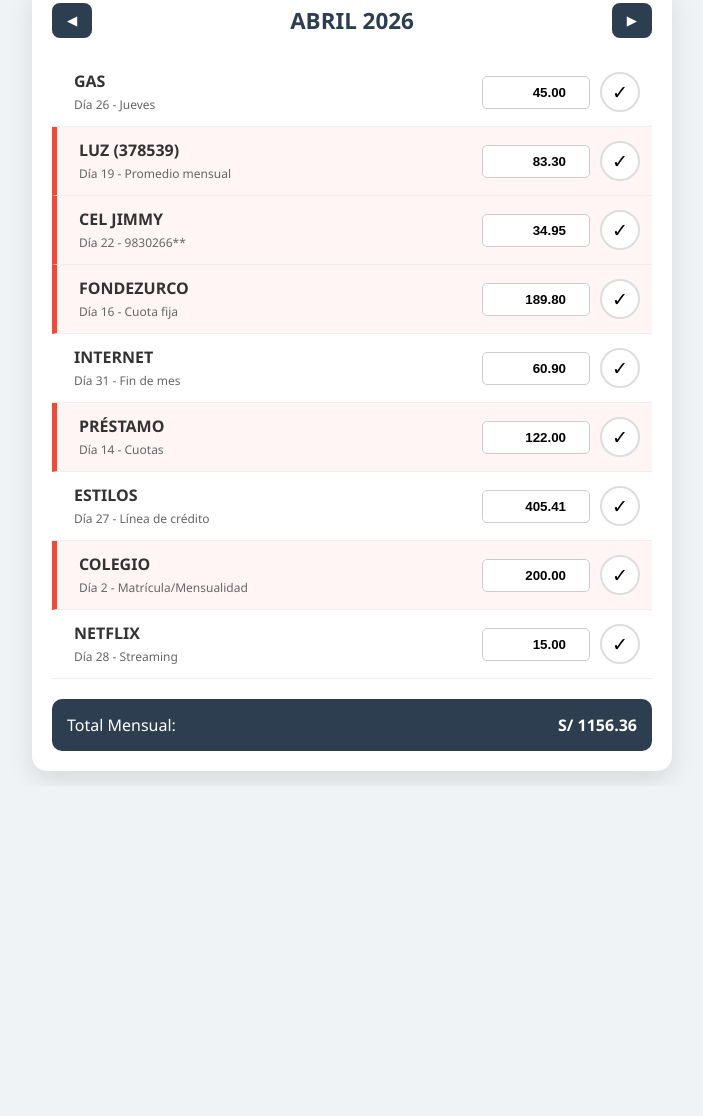
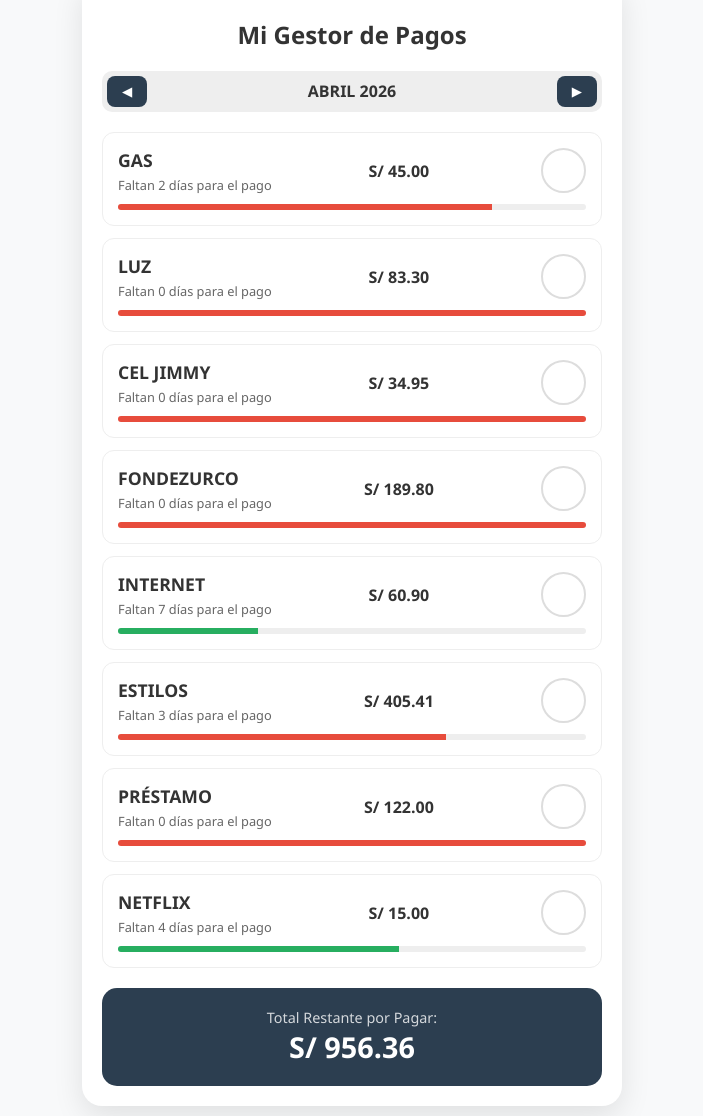
Before and after one commit to jack-pureq/Reportes-, a plain HTML site: page index.html in a window 1280 px wide. Shown: the part 32-1148 px from the top of the page, without its empty margins (288-991 px from the left). Before the commit the page ends 818 px from the top, so only its background shows below. Drawn offline with Linux system fonts and the light colour scheme.

Commit message:
Update index.html

```diff
--- a/index.html
+++ b/index.html
@@ -3,160 +3,170 @@
 <head>
     <meta charset="UTF-8">
     <meta name="viewport" content="width=device-width, initial-scale=1.0">
-    <title>Gestor de Pagos Jimmy</title>
+    <title>Gestor de Pagos Jimmy V2</title>
     <style>
         :root {
             --primary: #2c3e50;
             --accent: #27ae60;
-            --warning: #e67e22;
-            --danger: #e74c3c;
-            --bg: #f0f3f5;
+            --bg: #f8f9fa;
+            --text: #333;
         }
-        body { font-family: 'Segoe UI', sans-serif; background: var(--bg); margin: 0; padding: 15px; }
-        .container { max-width: 600px; margin: auto; background: white; padding: 20px; border-radius: 15px; box-shadow: 0 10px 25px rgba(0,0,0,0.1); }
+        body { font-family: 'Segoe UI', Tahoma, Geneva, Verdana, sans-serif; background: var(--bg); color: var(--text); margin: 0; padding: 10px; }
+        .container { max-width: 500px; margin: auto; background: white; padding: 20px; border-radius: 20px; box-shadow: 0 10px 30px rgba(0,0,0,0.1); }
 
-        .header-nav { display: flex; justify-content: space-between; align-items: center; margin-bottom: 20px; }
-        .btn-nav { background: var(--primary); color: white; border: none; padding: 10px 15px; border-radius: 8px; cursor: pointer; }
+        /* Header y Navegación */
+        .header { text-align: center; margin-bottom: 20px; }
+        .nav-mes { display: flex; justify-content: space-between; align-items: center; background: #eee; border-radius: 10px; padding: 5px; }
+        .btn-nav { border: none; background: var(--primary); color: white; padding: 8px 15px; border-radius: 8px; cursor: pointer; }
 
-        h2 { margin: 0; color: var(--primary); font-size: 1.4em; }
+        /* Tarjeta de Servicio */
+        .pago-card {
+            background: #fff;
+            border: 1px solid #eee;
+            border-radius: 12px;
+            padding: 15px;
+            margin-bottom: 12px;
+            transition: all 0.3s ease;
+            position: relative;
+        }
+        .pago-card.pagado { opacity: 0.6; border-left: 5px solid var(--accent); }
+        .pago-header { display: flex; justify-content: space-between; align-items: center; }
 
-        .pago-card {
-            display: flex;
-            justify-content: space-between;
-            align-items: center;
-            padding: 12px;
-            border-bottom: 1px solid #eee;
-            transition: 0.3s;
+        .info-txt { display: flex; flex-direction: column; }
+        .nombre { font-weight: bold; font-size: 1.1em; }
+        .fecha-guia { font-size: 0.8em; color: #666; margin-top: 4px; }
+
+        /* Barra de Tiempo */
+        .progreso-container { background: #eee; height: 6px; border-radius: 3px; margin-top: 10px; overflow: hidden; }
+        .progreso-bar { height: 100%; background: var(--accent); transition: width 0.5s; }
+        .progreso-bar.urgente { background: #e74c3c; }
+
+        /* Botón Check */
+        .btn-check {
+            width: 45px; height: 45px; border-radius: 50%; border: 2px solid #ddd;
+            background: white; cursor: pointer; font-size: 1.2em; display: flex; align-items: center; justify-content: center;
         }
-        .pago-card.vencido { border-left: 5px solid var(--danger); background: #fff5f5; }
+        .btn-check.activo { background: var(--accent); color: white; border-color: var(--accent); }
 
-        .info { flex-grow: 1; margin-left: 10px; }
-        .nombre { font-weight: bold; display: block; color: #333; }
-        .detalle { font-size: 0.75em; color: #666; }
-
-        .monto-input {
-            width: 90px;
-            padding: 8px;
-            border: 1px solid #ccc;
-            border-radius: 5px;
-            text-align: right;
-            font-weight: bold;
-            margin-right: 10px;
+        /* Resumen Final */
+        .resumen-footer {
+            margin-top: 20px; padding: 20px; background: var(--primary);
+            color: white; border-radius: 15px; text-align: center;
         }
-
-        .btn-check {
-            width: 40px;
-            height: 40px;
-            border-radius: 50%;
-            border: 2px solid #ddd;
-            background: white;
-            cursor: pointer;
-            font-size: 1.2em;
-        }
-        .btn-check.pagado {
-            background: var(--accent);
-            border-color: var(--accent);
-            color: white;
-        }
-
-        .resumen {
-            margin-top: 20px;
-            padding: 15px;
-            background: var(--primary);
-            color: white;
-            border-radius: 10px;
-            display: flex;
-            justify-content: space-between;
-            align-items: center;
-        }
+        .mensaje-exito { display: none; background: #d4edda; color: #155724; padding: 15px; border-radius: 10px; margin-top: 10px; font-weight: bold; }
     </style>
 </head>
 <body>
 
 <div class="container">
-    <div class="header-nav">
-        <button class="btn-nav" onclick="cambiarMes(-1)">◀</button>
-        <h2 id="mes-actual">ABRIL 2026</h2>
-        <button class="btn-nav" onclick="cambiarMes(1)">▶</button>
+    <div class="header">
+        <h2>Mi Gestor de Pagos</h2>
+        <div class="nav-mes">
+            <button class="btn-nav" onclick="cambiarMes(-1)">◀</button>
+            <span id="label-mes" style="font-weight: bold;">ABRIL 2026</span>
+            <button class="btn-nav" onclick="cambiarMes(1)">▶</button>
+        </div>
     </div>
 
-    <div id="lista-servicios">
-        </div>
+    <div id="lista-servicios"></div>
 
-    <div class="resumen">
-        <span>Total Mensual:</span>
-        <strong id="total-monto">S/ 0.00</strong>
+    <div class="resumen-footer">
+        <div style="font-size: 0.9em; opacity: 0.8;">Total Restante por Pagar:</div>
+        <div id="total-restante" style="font-size: 1.8em; font-weight: bold;">S/ 0.00</div>
+    </div>
+
+    <div id="mensaje-exito" class="mensaje-exito">
+        ¡Excelente Jimmy! Has cumplido con todos tus pagos de este mes. 🎯✅
     </div>
 </div>
 
 <script>
-    // Lista de servicios basada en tus cuadernos
-    const serviciosBase = [
-        { nombre: "GAS", dia: 26, monto: 45.00, detalle: "Jueves" },
-        { nombre: "LUZ (378539)", dia: 19, monto: 83.30, detalle: "Promedio mensual" },
-        { nombre: "CEL JIMMY", dia: 22, monto: 34.95, detalle: "9830266**" },
-        { nombre: "FONDEZURCO", dia: 16, monto: 189.80, detalle: "Cuota fija" },
-        { nombre: "INTERNET", dia: 31, monto: 60.90, detalle: "Fin de mes" },
-        { nombre: "PRÉSTAMO", dia: 14, monto: 122.00, detalle: "Cuotas" },
-        { nombre: "ESTILOS", dia: 27, monto: 405.41, detalle: "Línea de crédito" },
-        { nombre: "COLEGIO", dia: 2, monto: 200.00, detalle: "Matrícula/Mensualidad" },
-        { nombre: "NETFLIX", dia: 28, monto: 15.00, detalle: "Streaming" }
+    // Configuración de servicios con intervalos (frecuencia en días)
+    const servicios = [
+        { id: 1, nombre: "GAS", monto: 45.00, diaVence: 26, frecuencia: 30 },
+        { id: 2, nombre: "LUZ", monto: 83.30, diaVence: 19, frecuencia: 30 },
+        { id: 3, nombre: "CEL JIMMY", monto: 34.95, diaVence: 22, frecuencia: 30 },
+        { id: 4, nombre: "FONDEZURCO", monto: 189.80, diaVence: 16, frecuencia: 30 },
+        { id: 5, nombre: "INTERNET", monto: 60.90, diaVence: 31, frecuencia: 30 },
+        { id: 6, nombre: "ESTILOS", monto: 405.41, diaVence: 27, frecuencia: 30 },
+        { id: 7, nombre: "PRÉSTAMO", monto: 122.00, diaVence: 14, frecuencia: 15 }, // Ejemplo quincenal
+        { id: 8, nombre: "NETFLIX", monto: 15.00, diaVence: 28, frecuencia: 30 }
     ];
 
-    let fechaApp = new Date(2026, 3, 1); // Empezamos en Abril 2026
+    let mesActual = new Date().getMonth();
+    let pagosRealizados = {}; // Para guardar qué se pagó en cada mes
 
-    function renderizar() {
-        const contenedor = document.getElementById('lista-servicios');
-        const mesTxt = document.getElementById('mes-actual');
-        const meses = ["ENERO", "FEBRERO", "MARZO", "ABRIL", "MAYO", "JUNIO", "JULIO", "AGOSTO", "SEPTIEMBRE", "OCTUBRE", "NOVIEMBRE", "DICIEMBRE"];
+    function render() {
+        const listado = document.getElementById('lista-servicios');
+        listado.innerHTML = '';
+        let sumaRestante = 0;
+        let todosPagados = true;
 
-        mesTxt.innerText = `${meses[fechaApp.getMonth()]} ${fechaApp.getFullYear()}`;
-        contenedor.innerHTML = "";
-        let total = 0;
+        const hoy = new Date().getDate();
 
-        serviciosBase.forEach(s => {
-            total += s.monto;
-            const hoy = new Date().getDate();
-            const esVencido = (s.dia < hoy);
+        servicios.forEach(s => {
+            const idCompuesto = `${mesActual}-${s.id}`;
+            const estaPagado = pagosRealizados[idCompuesto] || false;
 
-            contenedor.innerHTML += `
-                <div class="pago-card ${esVencido ? 'vencido' : ''}">
-                    <div class="info">
-                        <span class="nombre">${s.nombre}</span>
-                        <span class="detalle">Día ${s.dia} - ${s.detalle}</span>
+            if (!estaPagado) {
+                sumaRestante += s.monto;
+                todosPagados = false;
+            }
+
+            // Cálculo de días faltantes y barra
+            const diasFaltan = s.diaVence - hoy;
+            let porcentaje = 100 - (diasFaltan * 10); // Simulación de barra
+            porcentaje = Math.min(Math.max(porcentaje, 5), 100);
+            const colorBarra = diasFaltan <= 3 ? 'urgente' : '';
+
+            listado.innerHTML += `
+                <div class="pago-card ${estaPagado ? 'pagado' : ''}">
+                    <div class="pago-header">
+                        <div class="info-txt">
+                            <span class="nombre">${s.nombre}</span>
+                            <span class="fecha-guia">
+                                ${estaPagado ? '✅ Pagado' : `Faltan ${diasFaltan > 0 ? diasFaltan : 0} días para el pago`}
+                            </span>
+                        </div>
+                        <div style="text-align: right; margin-right: 15px;">
+                            <b style="display:block">S/ ${s.monto.toFixed(2)}</b>
+                        </div>
+                        <button class="btn-check ${estaPagado ? 'activo' : ''}"
+                                onclick="marcarPago('${idCompuesto}')">
+                            ${estaPagado ? '✓' : ''}
+                        </button>
                     </div>
-                    <input type="number" class="monto-input" value="${s.monto.toFixed(2)}">
-                    <button class="btn-check" onclick="togglePagado(this)">✓</button>
+                    ${!estaPagado ? `
+                        <div class="progreso-container">
+                            <div class="progreso-bar ${colorBarra}" style="width: ${porcentaje}%"></div>
+                        </div>
+                    ` : ''}
                 </div>
             `;
         });
-        document.getElementById('total-monto').innerText = `S/ ${total.toFixed(2)}`;
-        verificarNotificaciones();
+
+        document.getElementById('total-restante').innerText = `S/ ${sumaRestante.toFixed(2)}`;
+
+        // Mensaje positivo si todo está en cero
+        const msg = document.getElementById('mensaje-exito');
+        msg.style.display = (todosPagados && servicios.length > 0) ? 'block' : 'none';
+    }
+
+    function marcarPago(id) {
+        pagosRealizados[id] = !pagosRealizados[id];
+        render();
     }
 
     function cambiarMes(dir) {
-        fechaApp.setMonth(fechaApp.getMonth() + dir);
-        renderizar();
+        mesActual += dir;
+        const fechaTemp = new Date();
+        fechaTemp.setMonth(mesActual);
+        const nombresMeses = ["ENERO", "FEBRERO", "MARZO", "ABRIL", "MAYO", "JUNIO", "JULIO", "AGOSTO", "SEPTIEMBRE", "OCTUBRE", "NOVIEMBRE", "DICIEMBRE"];
+        document.getElementById('label-mes').innerText = `${nombresMeses[fechaTemp.getMonth()]} ${fechaTemp.getFullYear()}`;
+        render();
     }
 
-    function togglePagado(btn) {
-        btn.classList.toggle('pagado');
-    }
-
-    // Función para simular notificaciones antes del vencimiento
-    function verificarNotificaciones() {
-        const hoy = new Date().getDate();
-        serviciosBase.forEach(s => {
-            // Si faltan 2 días para el pago, avisar
-            if (s.dia - hoy <= 2 && s.dia - hoy > 0) {
-                console.log(`Recordatorio: Pagar ${s.nombre} en ${s.dia - hoy} días.`);
-                // Aquí se podría integrar una notificación real del navegador
-            }
-        });
-    }
-
-    renderizar();
+    render();
 </script>
-
 </body>
 </html>
```
